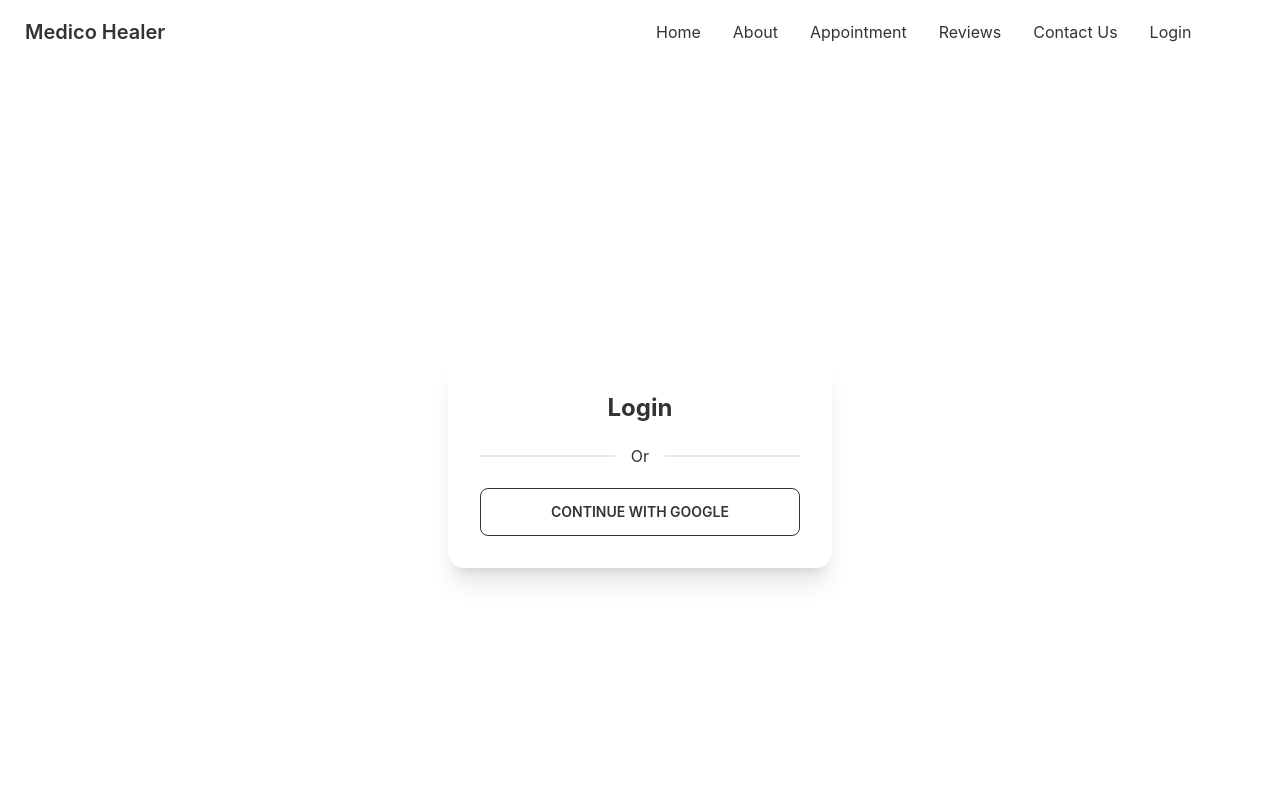
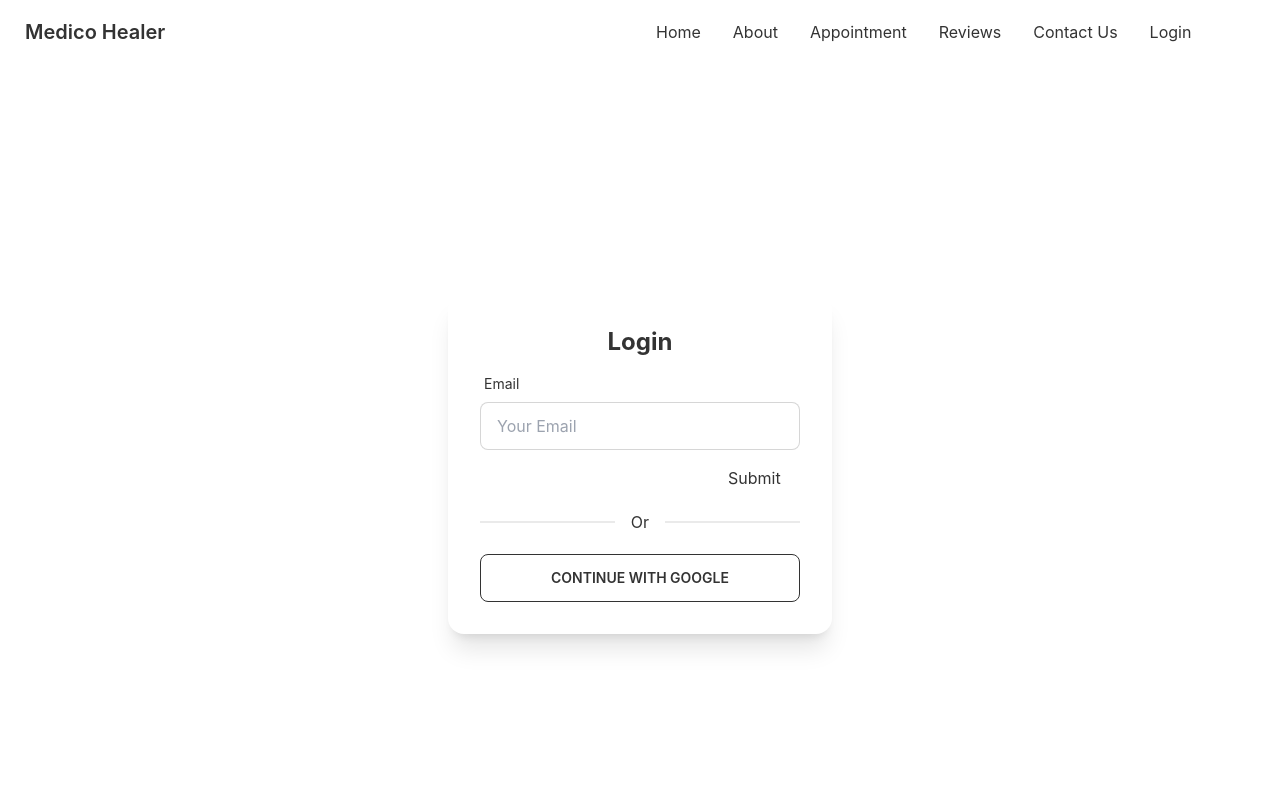
Before and after one commit to arnobtarafder/medico-healer, a React (Create React App) app: page /login in a window 1280 px wide. Shown: the top 800 px of the page. Built offline with nearby package versions, Linux system fonts and the light colour scheme.

Commit message:
add: email field with validation, pattern & error message

```diff
--- a/package.json
+++ b/package.json
@@ -13,6 +13,7 @@
     "react-day-picker": "^8.0.4",
     "react-dom": "^18.1.0",
     "react-firebase-hooks": "^5.0.3",
+    "react-hook-form": "^7.31.1",
     "react-router-dom": "^6.3.0",
     "react-scripts": "5.0.1",
     "web-vitals": "^2.1.4"
--- a/src/Components/SignIn/SignIn.js
+++ b/src/Components/SignIn/SignIn.js
@@ -1,13 +1,22 @@
 import React from 'react';
-import {useSignInWithGoogle} from "react-firebase-hooks/auth";
+import { useSignInWithGoogle } from "react-firebase-hooks/auth";
 import auth from "../../firebase.init";
+import { useForm } from "react-hook-form";
 
 const SignIn = () => {
     const [signInWithGoogle, googleUser, googleLoading, googleError] = useSignInWithGoogle(auth);
+    const { register, handleSubmit, watch, formState: { errors } } = useForm();
 
-    if(googleUser){
+
+    if (googleUser) {
         console.log(googleUser);
     }
+
+    const onSubmit = data => {
+        console.log(data)
+    };
+
+
 
     return (
         <div className='flex h-screen justify-center items-center'>
@@ -15,11 +24,47 @@
                 <div class="card-body">
                     <h2 class="text-center text-2xl font-bold">Login</h2>
 
+                    <form onSubmit={handleSubmit(onSubmit)}>
+
+                        <div class="form-control w-full max-w-xs">
+                            <label class="label">
+                                <span class="label-text">Email</span>
+                            </label>
+                            <input
+                                type="email"
+                                placeholder="Your Email"
+                                class="input input-bordered w-full max-w-xs"
+                                {...register("email", {
+                                    required: {
+                                        value: true,
+                                        message: "Email Address is required"
+                                    },
+                                    pattern: {
+                                        value: /^[A-Za-z]+$/i,
+                                        message: "Provide a valid Email Address"
+                                    }
+                                })}
+                                />
+                            <label class="label">
+                                {errors.email?.type === "required" &&
+                                 <span className='label-text-alt text-red-500'>{errors.email?.message}</span>}
+
+                                {errors.email?.type === "pattern" &&
+                                 <span className='label-text-alt text-red-500'>{errors.email?.message}</span>}
+                            </label>
+                        </div>
+
+
+                        <input {...register("exampleRequired", { required: true })} />
+
+                        <input type="submit" />
+                    </form>
+
                     <div className="divider">Or</div>
 
                     <button
-                    onClick={() => signInWithGoogle()}
-                    className='btn btn-outline'>
+                        onClick={() => signInWithGoogle()}
+                        className='btn btn-outline'>
                         Continue With Google</button>
                 </div>
             </div>
```
Also changed, not shown: 1 other file (tests, documents, lock files or other folders).
